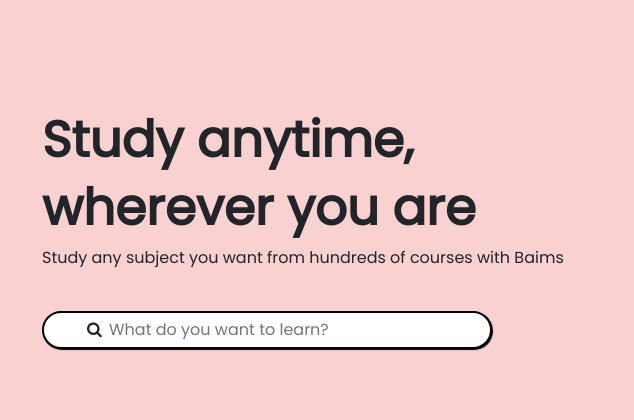
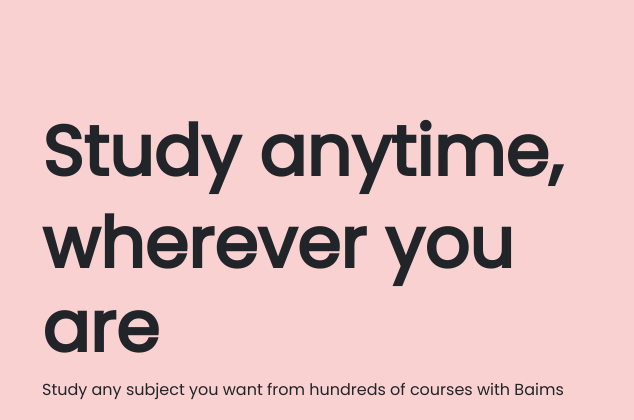
Before and after one commit to latha-shankar/Second-Project, a plain HTML site: page index.html in a window 1280 px wide. Shown: the part 176-596 px from the top of the page, 0-634 px from the left. Drawn offline with nearby package versions, Linux system fonts and the light colour scheme.

Commit message:
Update style.css

```diff
--- a/style.css
+++ b/style.css
@@ -37,11 +37,11 @@ body
 .text{
     margin-top: 150px;
     margin-left: 30px;
-    font-size: 50px;
+    font-size: 70px;
 }
 .text1{
     margin-left: 30px;
-    font-size: 50px;
+    font-size: 70px;
 }
 .para{
     margin-left: 30px;
```
